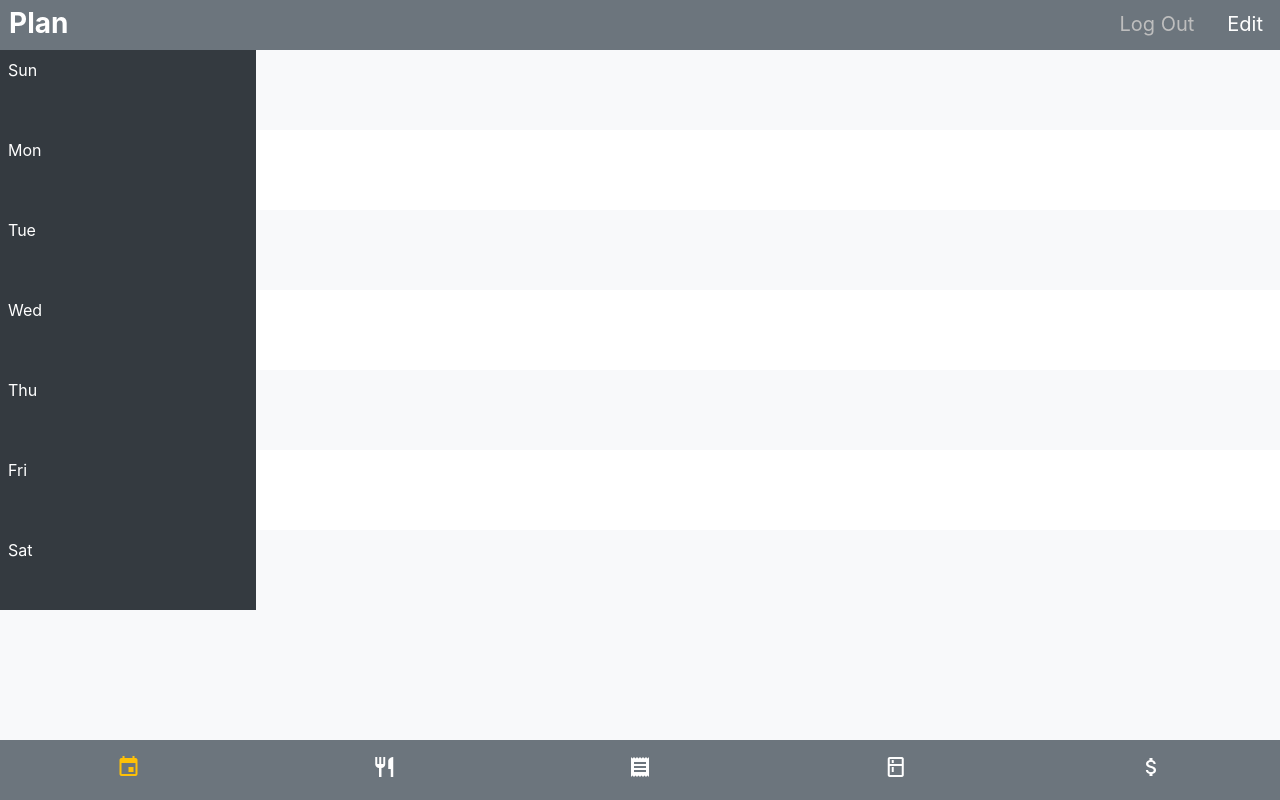
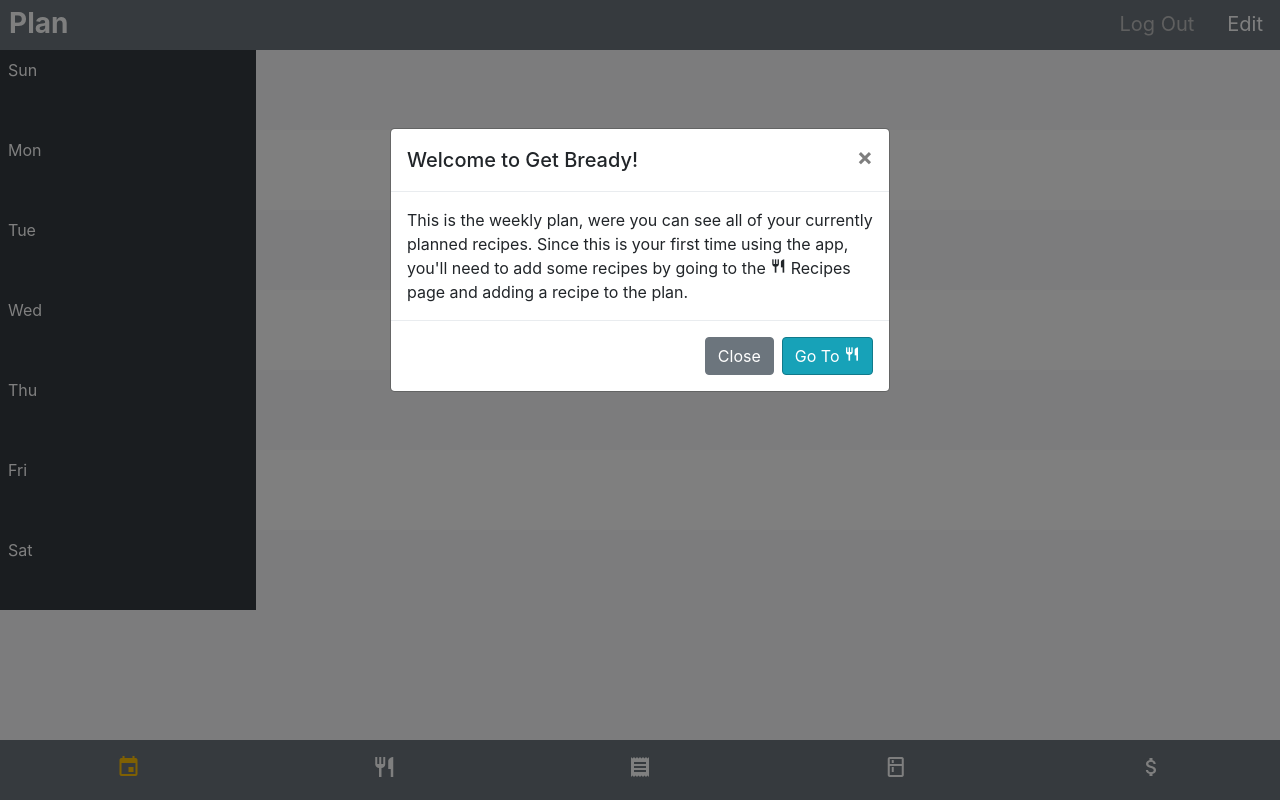
Before and after one commit to lampridiforme/COGS120AppFinal, a plain HTML site: page index.html in a window 1280 px wide. Drawn offline with nearby package versions, Linux system fonts and the light colour scheme.

Commit message:
Half of the tutorials are up

```diff
--- a/index.html
+++ b/index.html
@@ -100,6 +100,27 @@
     <!--     toasts -->
     <div id="snackbar"></div>
 
+    <!--    modals -->
+    <div class="modal fade" style="margin-top: 100px;" id="tutorialModal" tabindex="-1" role="dialog" aria-labelledby="tutorialModalLabel" aria-hidden="true">
+      <div class="modal-dialog" role="document">
+        <div class="modal-content">
+          <div class="modal-header">
+            <h5 class="modal-title" id="exampleModalLabel">Welcome to Get Bready!</h5>
+            <button type="button" class="close" data-dismiss="modal" aria-label="Close">
+              <span aria-hidden="true">&times;</span>
+            </button>
+          </div>
+          <div class="modal-body">
+            This is the weekly plan, were you can see all of your currently planned recipes. Since this is your first time using the app, you'll need to add some recipes by going to the <span><i class="material-icons" style="padding: 0; margin: 0; font-size: 16px;">restaurant</i></span> Recipes page and adding a recipe to the plan.
+          </div>
+          <div class="modal-footer">
+            <button type="button" class="btn btn-secondary" data-dismiss="modal">Close</button>
+            <button type="button" class="btn btn-primary" onclick="goto('recipes.html')">Go To <span><i style="padding: 0; margin: 0; font-size: 16px;" class="material-icons">restaurant</i></span></button>
+          </div>
+        </div>
+      </div>
+    </div>
+
 
     <!-- Optional JavaScript -->
     <!-- jQuery first, then Popper.js, then Bootstrap JS -->
--- a/js/calendar.js
+++ b/js/calendar.js
@@ -107,6 +107,13 @@ function initPage() {
   for (let i = 0; i < plannedRecipes.length; i++) {
     addToDay(plannedRecipes[i]);
   }
+
+  // show the initial modal if this is user's first time using app
+  let firstTime = localStorage.getItem('firstTimeCalendar');
+  if (!firstTime) {
+    $('#tutorialModal').modal('show');
+    localStorage.setItem('firstTimeCalendar', true);
+  }
 }
 
 // remove ingredients upon deletion
```
Also changed, not shown: js/recipes.js (+7 -0 lines), recipeResults.html (+20 -0 lines).
